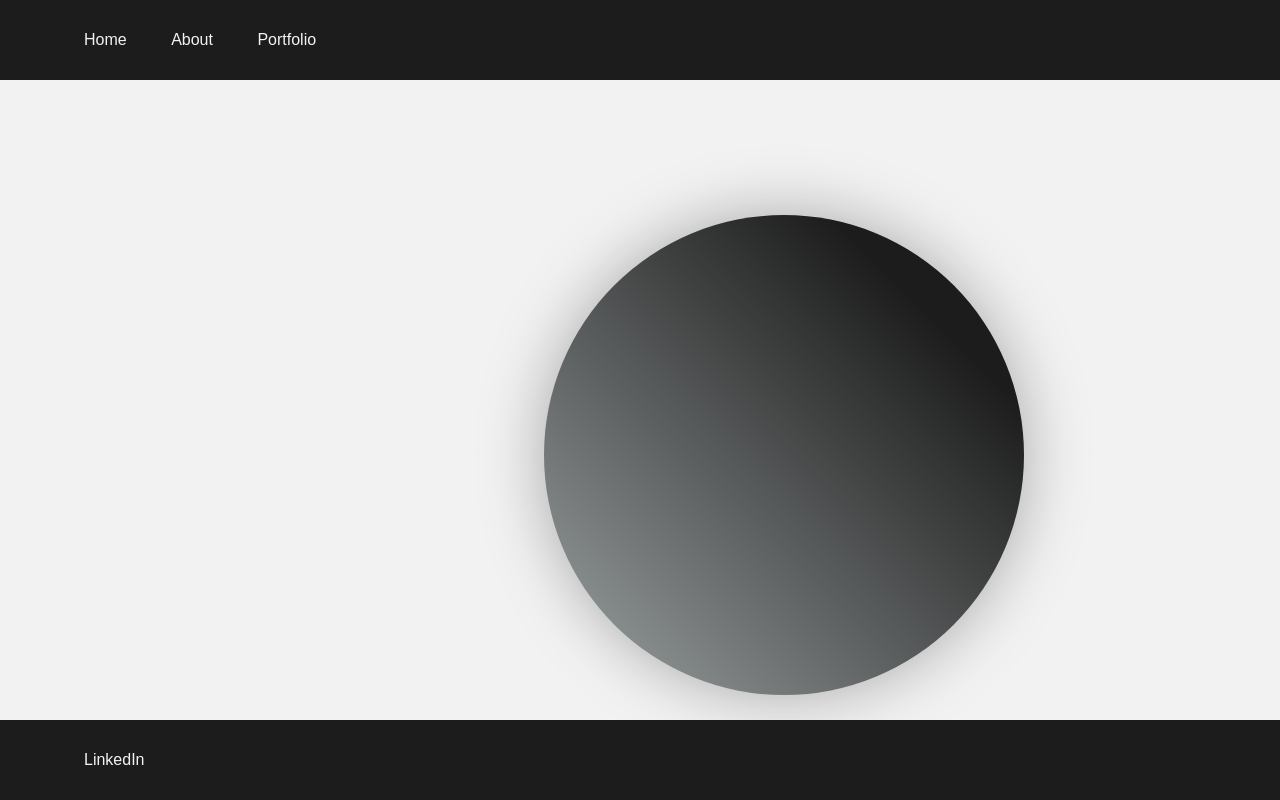
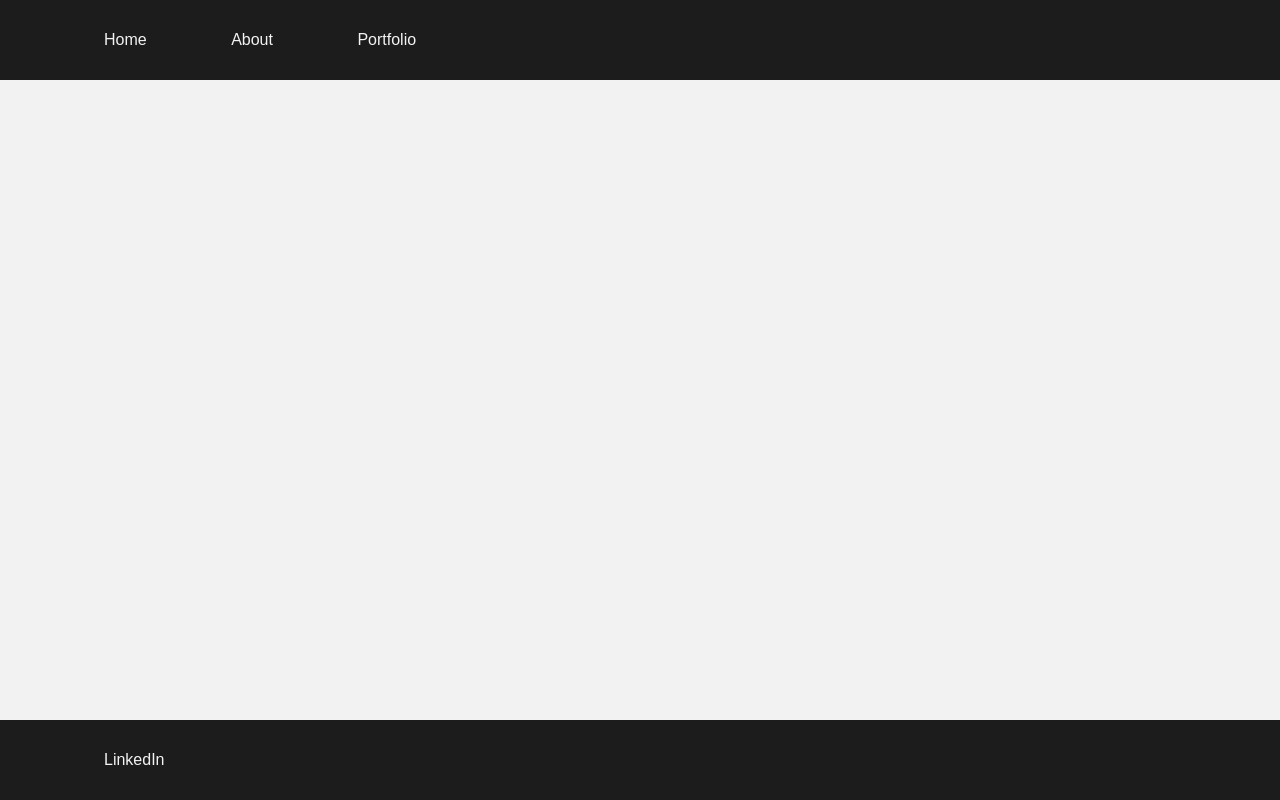
Before and after one commit to GrauCrow-X11/X11, a plain HTML site: page index.html in a window 1280 px wide. Drawn offline with Linux system fonts and the light colour scheme.

Commit message:
Condensed Styles.css | Code Reduction Effort

```diff
--- a/index.html
+++ b/index.html
@@ -7,10 +7,6 @@
     <title>GrauCrow Home</title>
     <link rel="stylesheet" href="styles.css" />
   </head>
-  <!-- !Important Tags -->
-  <!--
-   * HP = Home-Page
--->
   <body>
     <div class="grid">
       <header class="header">
@@ -29,7 +25,6 @@
         </nav>
       </header>
       <main class="main">
-        <div class="hp-art"></div>
       </main>
       <aside class="rightside"></aside>
       <footer class="footer">
--- a/scripts.js
+++ b/scripts.js
@@ -1 +1,2 @@
+
 console.log('Hello World')
--- a/styles.css
+++ b/styles.css
@@ -1,6 +1,3 @@
-/* ? All Dot(.) Variant Elements are legacy code from Home Page setup. Changing these values are a WIP */
-/* *Global Settings */
-
 * {
   font-family: Arial, Helvetica, sans-serif;
   margin: 0;
@@ -27,15 +24,13 @@ body {
 }
 
 /* *Grid Head */
-header {
-    position: absolute;
-    top: 0;
-    left: 0;
-    right: 0;
-  }
 
 .header {
   grid-area: Head;
+  position: absolute;
+  top: 0;
+  left: 0;
+  right: 0;
   height: 5rem;
   background-color: #1c1c1c;
   box-sizing: border-box;
@@ -45,12 +40,9 @@ header {
   padding: 30px 5%;
 }
 
-.header-li {
+.header li, a {
     display: inline-block;
     padding: 0px 20px;
-}
-
-.header-a {
     font-weight: 500;
     font-size: 16px;
     color: #f2f2f2;
@@ -70,28 +62,6 @@ header {
   margin: 1rem;
 }
 
-/* *Grid Main Art */
-
-.hp-art
-{
-    box-sizing: content-box;
-    display: flex;
-	height: 30em;
-	width: 30em;
-	position: relative;
-    margin-top: 134.795px; /* ?Math equation is Grid Area Width - Art Piece Width / 2 = Position */
-    margin-left: 528px; /* ?Math equation is Grid Area height - Art Piece Height / 2 = Position */
-	background:
-/* ?Providing a linear gradient to provide a bit of shading effect */
-    linear-gradient(
-        to bottom left, #1c1c1c 20%, #9DA3A4
-    );
-/* ?To help the background come together more and blend */
-    background-repeat: no-repeat;
-	background-color: #f2f2f2;
-	border-radius: 100%;
-	filter: drop-shadow( 0 0 2em rgba( 0,0,0,.3 ) );
-}
 
 /* *Grid Rightside */
 .rightside {
@@ -101,15 +71,13 @@ header {
 }
 
 /* *Grid Footer */
-footer {
+
+.footer {
+    grid-area: Footer;
     position: absolute;
     bottom: 0px;
     left: 0;
     right: 0;
-  }
-
-.footer {
-    grid-area: Footer;
     height: 5rem;
     background-color: #1c1c1c;
     box-sizing: border-box;
@@ -119,13 +87,9 @@ footer {
     padding: 30px 5%;
 }
 
-.footer-li {
+.footer li, a {
     display: inline-block;
     padding: 0px 20px;
-}
-
-.footer-a {
-    font-weight: 500;
     font-size: 16px;
     color: #f2f2f2;
     transition: all 0.3s ease 0s;
```
Also changed, not shown: about.html (+0 -4 lines), portfolio.html (+0 -4 lines).
